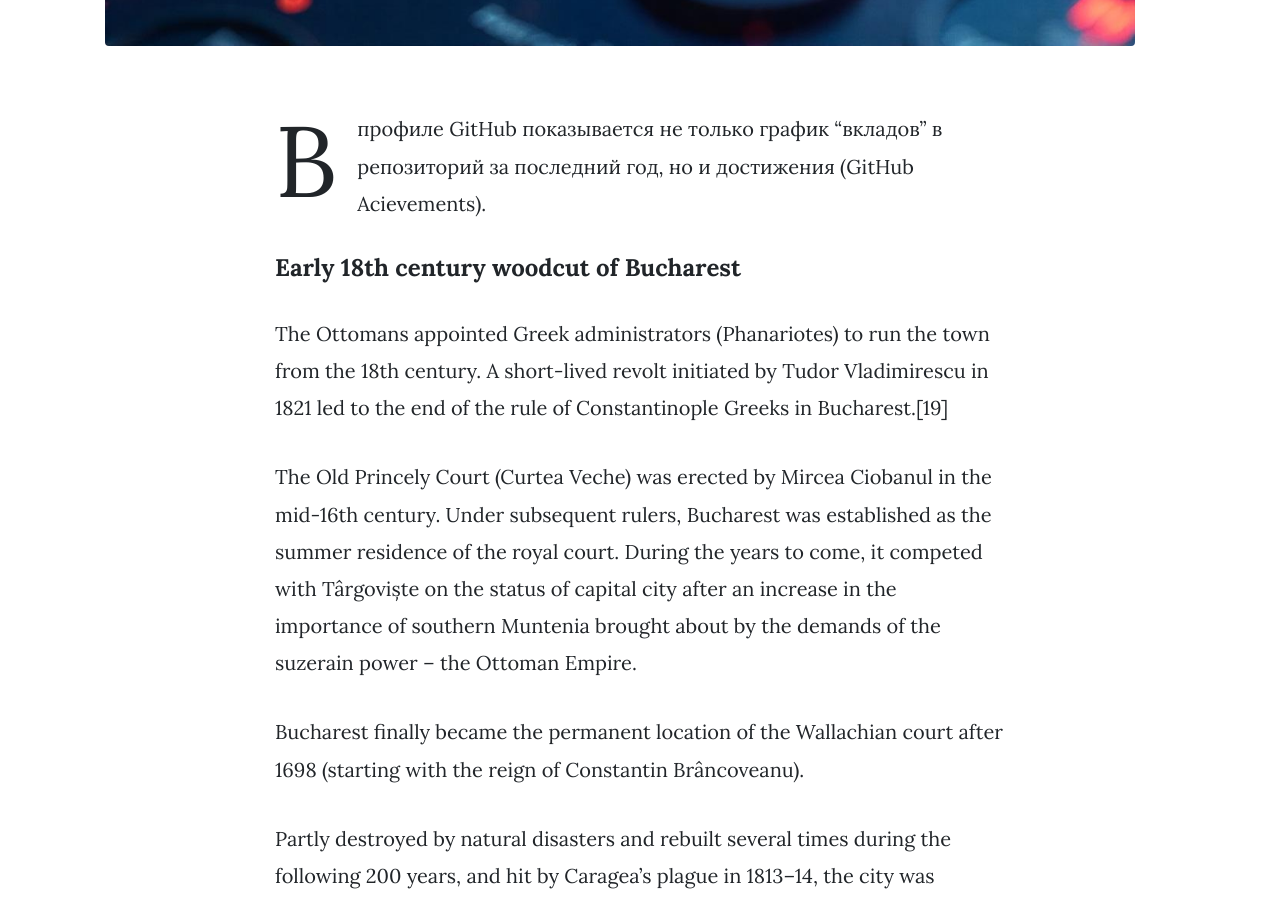
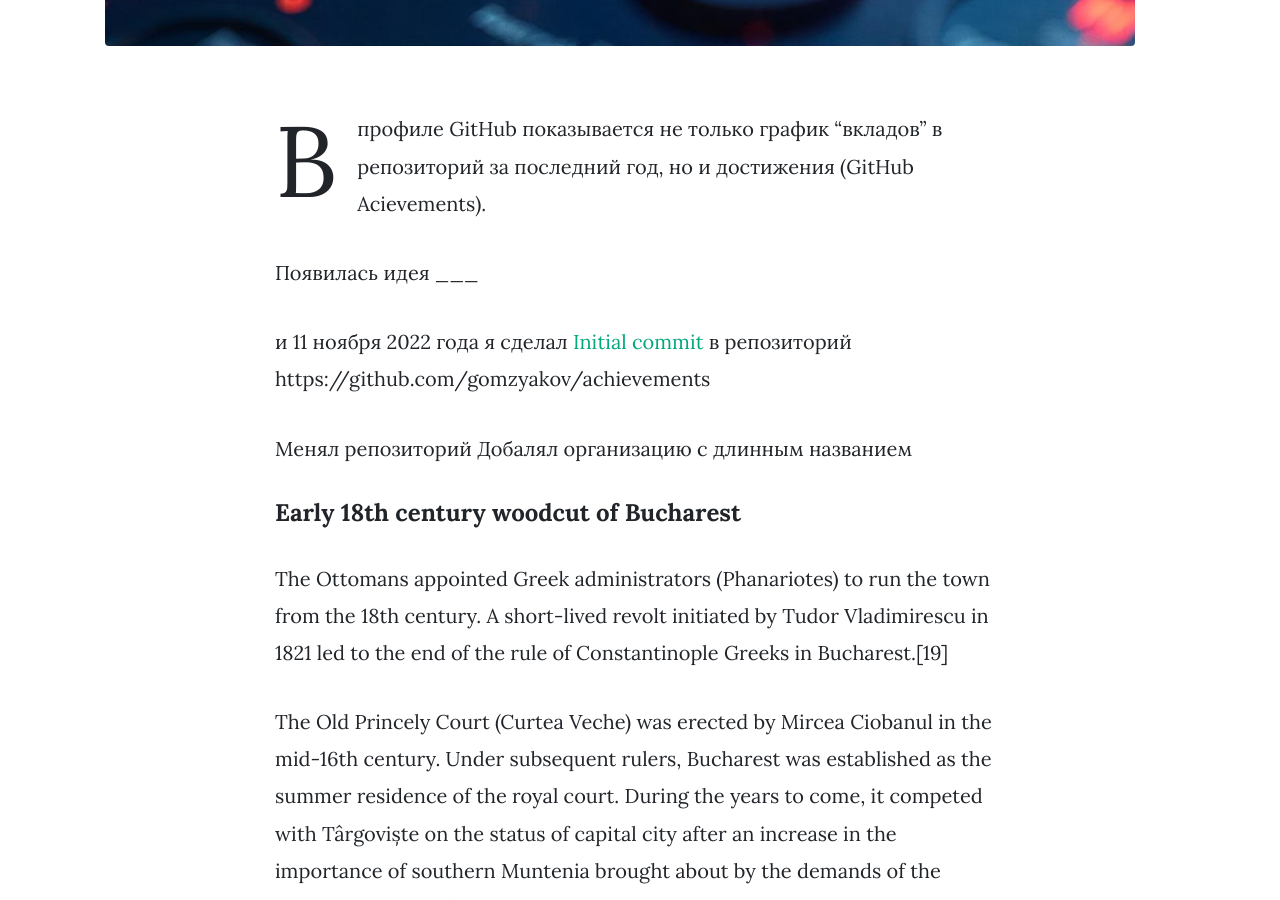
Before and after one commit to gomzyakov/gomzyakov.github.io, a Jekyll site: the page built from _posts/2024-11-18-github-profile-achievements.md, in a window 1280 px wide and 900 px high, scrolled down 923 px. Built offline with Jekyll 4.4.1, drawn with Linux system fonts in a browser that asks for light colours; nearby versions of some CDN libraries; comment, search, counter and statistics services are not loaded.

Commit message:
Update 2024-11-18-github-profile-achievements.md

```diff
--- a/_posts/2024-11-18-github-profile-achievements.md
+++ b/_posts/2024-11-18-github-profile-achievements.md
@@ -11,6 +11,15 @@ image: assets/images/2024-11-18-github-profile-achievements.jpeg
 
 <!--more-->
 
+Появилась идея ___
+
+и 11 ноября 2022 года я сделал [Initial commit](https://github.com/gomzyakov/achievements/commit/42437a36c2c2f832dca84957de6db03e6889e7b7) в репозиторий https://github.com/gomzyakov/achievements
+
+
+Менял репозиторий
+Добалял организацию с длинным названием
+
+
 #### Early 18th century woodcut of Bucharest
 
 The Ottomans appointed Greek administrators (Phanariotes) to run the town from the 18th century. A short-lived revolt initiated by Tudor Vladimirescu in 1821 led to the end of the rule of Constantinople Greeks in Bucharest.[19]
```
